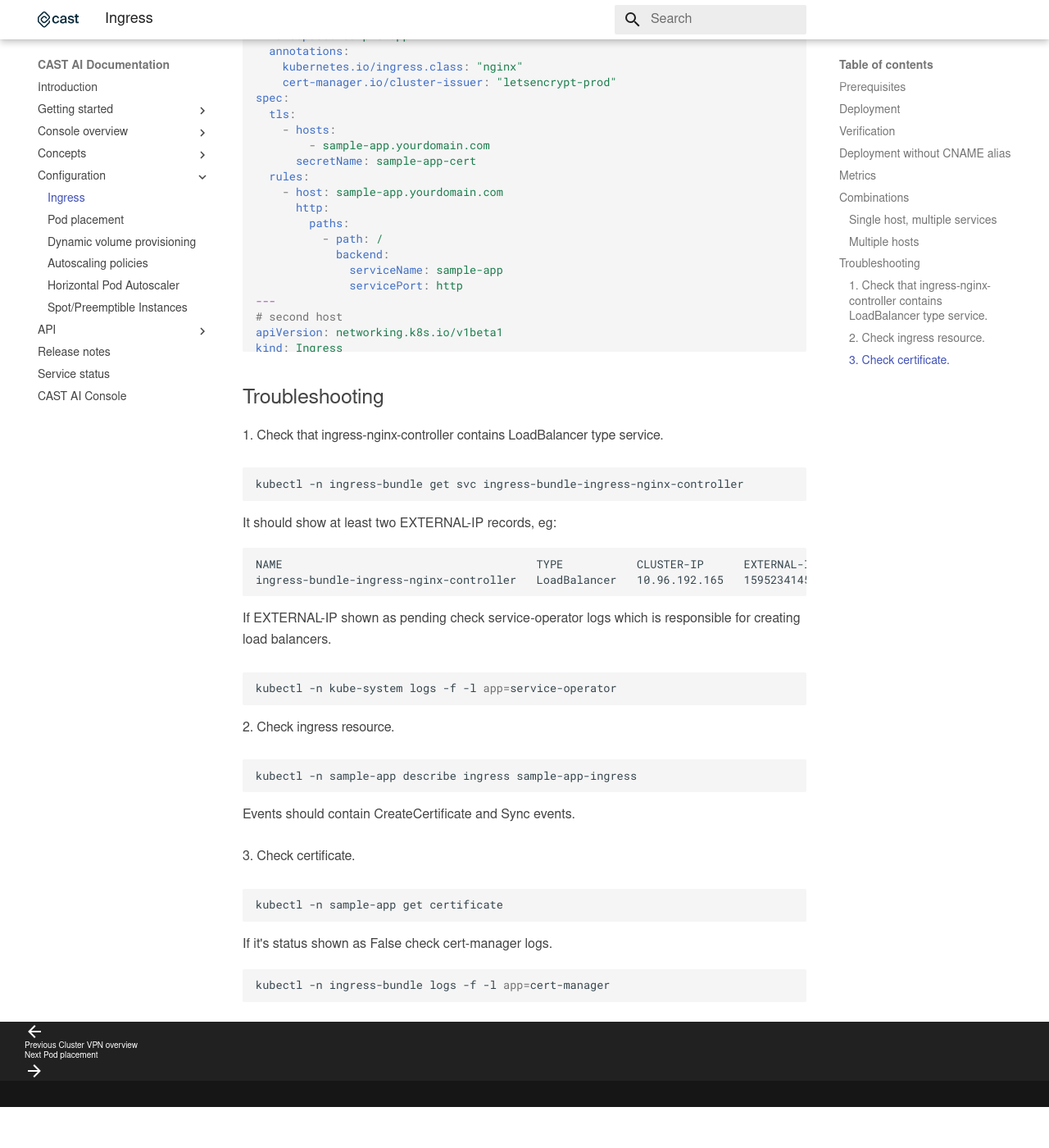
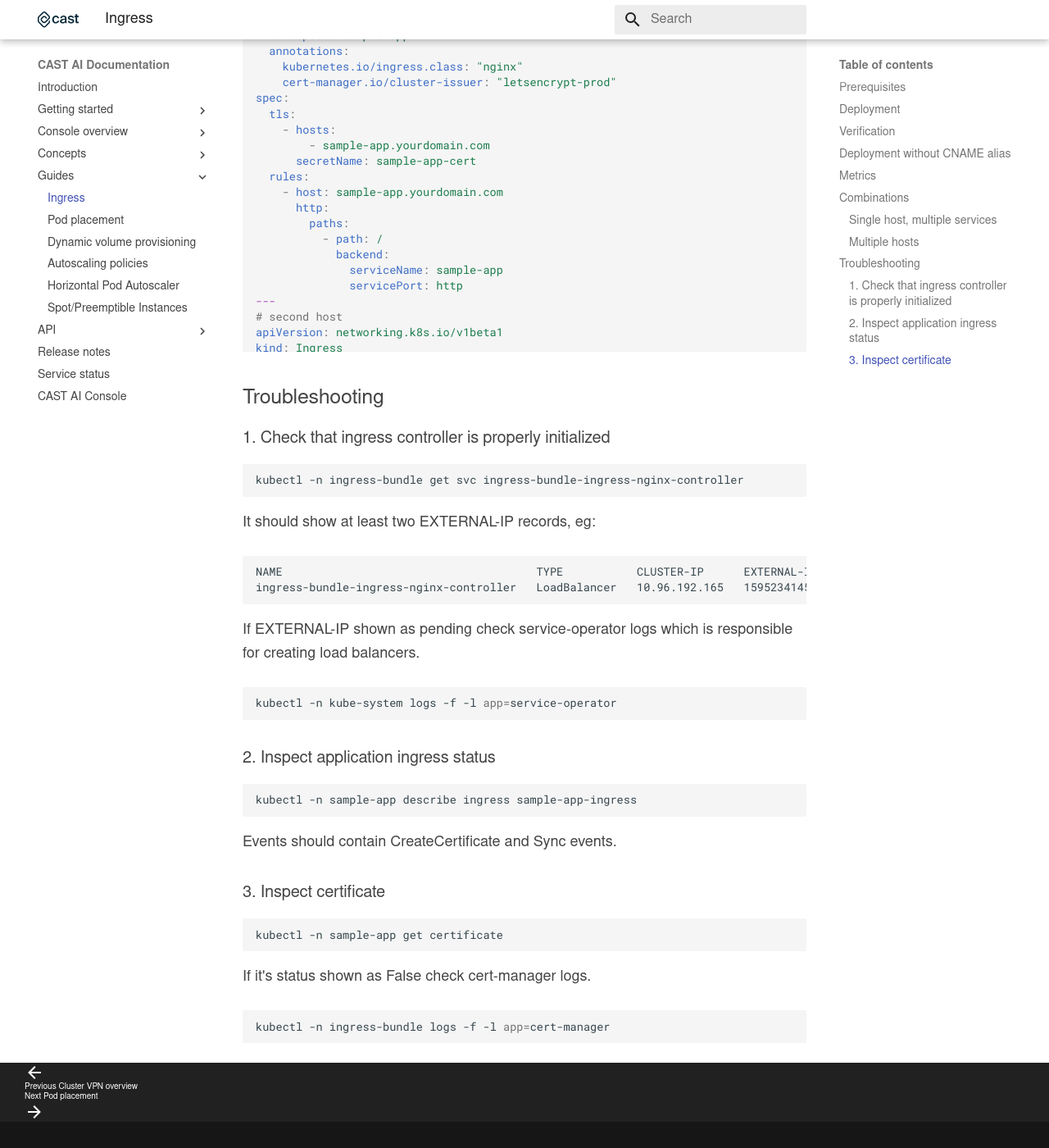
Before and after one commit to castai/docs, an MkDocs documentation site: the page built from docs/guides/ingress.md, in a window 1280 px wide and 1400 px high, scrolled down 5055 px. Shown: the whole window at 82% size. Built offline with MkDocs 1.6.1 and Material for MkDocs 9.7.7, drawn with Linux system fonts in a browser that asks for light colours; some web fonts are replaced; before the commit the page ends 6405 px from its top, so only the background shows below that.

Commit message:
Fix lint issues

````diff
--- a/docs/guides/ingress.md
+++ b/docs/guides/ingress.md
@@ -300,32 +300,41 @@ spec:
 
 ## Troubleshooting
 
-#### 1. Check that ingress-nginx-controller contains LoadBalancer type service.
+### 1. Check that ingress controller is properly initialized
+
 ```sh
 kubectl -n ingress-bundle get svc ingress-bundle-ingress-nginx-controller
 ```
+
 It should show at least two EXTERNAL-IP records, eg:
+
 ```
 NAME                                      TYPE           CLUSTER-IP      EXTERNAL-IP                                               PORT(S)                      AGE
 ingress-bundle-ingress-nginx-controller   LoadBalancer   10.96.192.165   1595234145.am-f46bb49a.local.onmulti.cloud,34.89.152.59   80:30562/TCP,443:31333/TCP   4m52s
 ```
+
 If EXTERNAL-IP shown as pending check service-operator logs which is responsible for creating load balancers.
 
 ```sh
 kubectl -n kube-system logs -f -l app=service-operator
 ```
 
-#### 2. Check ingress resource.
+### 2. Inspect application ingress status
+
 ```sh
 kubectl -n sample-app describe ingress sample-app-ingress
 ```
+
 Events should contain CreateCertificate and Sync events.
 
-#### 3.  Check certificate.
+### 3. Inspect certificate
+
 ```sh
 kubectl -n sample-app get certificate
 ```
+
 If it's status shown as False check cert-manager logs.
+
 ```sh
 kubectl -n ingress-bundle logs -f -l app=cert-manager
 ```
--- a/mkdocs.yml
+++ b/mkdocs.yml
@@ -85,7 +85,7 @@ nav:
       - concepts/cluster-architecture.md
       - concepts/cluster-infrastructure.md
       - concepts/vpn-overview.md
-  - 'Configuration':
+  - 'Guides':
       - 'Ingress': guides/ingress.md
       - 'Pod placement': guides/pod-pinning.md
       - guides/volumes.md
````
